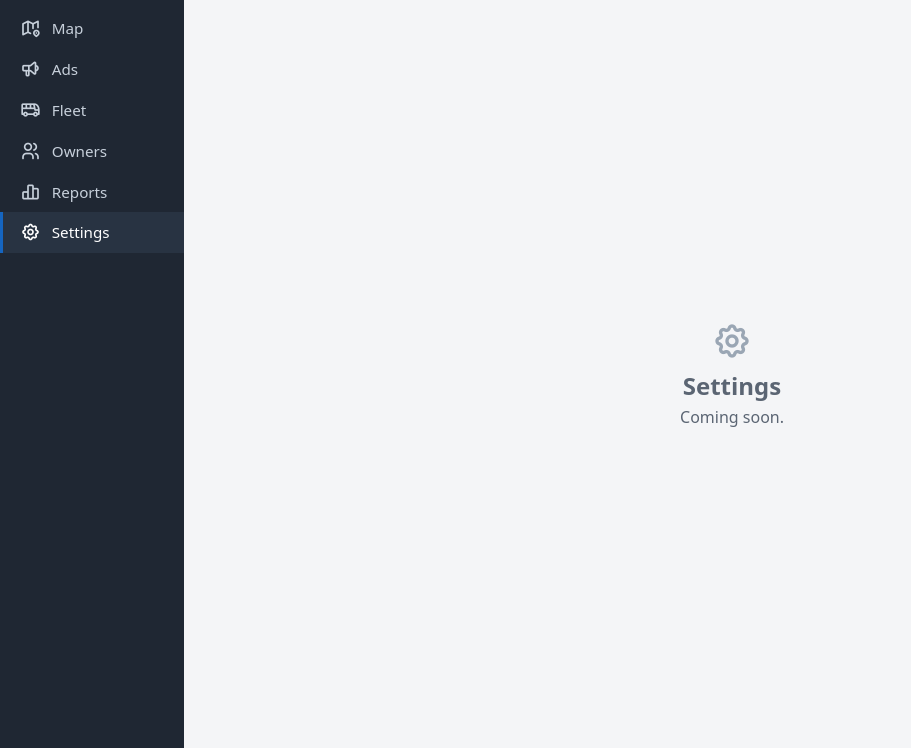
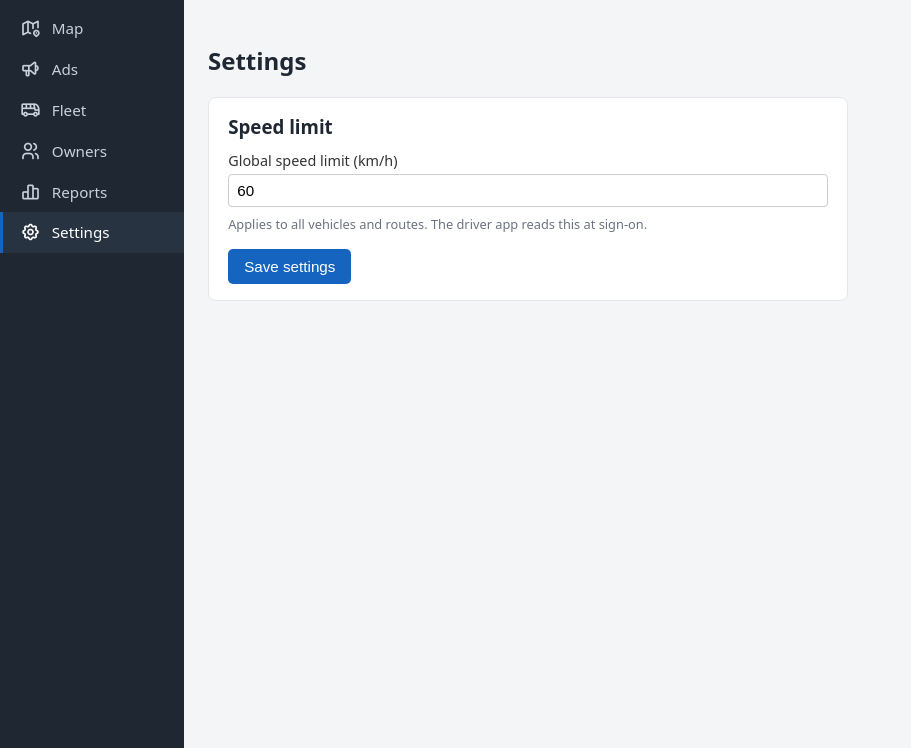
Before and after one commit to caritechsolutions/psv-tracker, a PHP site: page /settings.php in a window 1280 px wide. Shown: the part 52-800 px from the top of the page, without its empty margins (0-911 px from the left). Run offline with PHP 8.4, Linux system fonts and the light colour scheme; the visitor is signed in with stand-in values (Sample User, id 1); data comes from the database, SQL or seed files in the repository; both versions use the stored data as it was after the commit; some libraries are stand-ins or nearby versions.

Commit message:
Global speed-limit setting + driver name in map popups
Addition A — global speed limit:
- schema/008_settings.sql: generic key/value settings table (future settings
  need no new columns), seeded speed_limit_kmh=60.
- api/db.php: setting_get()/setting_set() helpers (shared DB helpers; no capture
  endpoint contract changed).
- admin/settings.php: real Settings section in the shell — admin sets the global
  speed limit (validated positive int 1-300). CSRF, require_admin_page, PRG+flash.
- api/driver-vehicles.php: adds top-level "speed_limit_kmh": <int> (existing
  shape otherwise unchanged).

Addition B — driver name in map popups:
- admin/positions.php and owner/positions.php already return driver_name, so no
  endpoint change; owner scoping unchanged.
- admin/assets/map.js and owner/assets/owner-map.js: popups now show
  "Driver: <name>" under the registration, alongside route/seat/speed/last-seen.

Verified: admin Settings persists the limit and the driver-vehicles endpoint
reflects it (and a change); invalid value rejected. With vehicles in service,
both the admin and owner map popups show the driver name, and the owner still
sees only their own vehicle.

Co-Authored-By: Claude Opus 4.8 <noreply@anthropic.com>
Claude-Session: https://claude.ai/code/session_01PTEiL2BjNZahETevEQB1aX

```diff
--- a/admin/assets/map.js
+++ b/admin/assets/map.js
@@ -78,13 +78,15 @@
 
   function popupHtml(v, serverTime) {
     var speed = (v.speed === null || v.speed === undefined) ? '—' : Math.round(v.speed) + ' km/h';
-    return [
+    var lines = [
       '<div class="popup-reg">' + esc(v.registration) + '</div>',
       'Route ' + esc(v.route_number) + ' — ' + esc(v.route_name),
       seatLabel(v.seat_status),
       'Speed: ' + speed,
       'Last seen ' + esc(lastSeen(serverTime, v.received_at))
-    ].join('<br>');
+    ];
+    if (v.driver_name) lines.splice(1, 0, 'Driver: ' + esc(v.driver_name));
+    return lines.join('<br>');
   }
 
   // Create/update/remove marker objects to mirror the payload. Does NOT decide
--- a/admin/settings.php
+++ b/admin/settings.php
@@ -1,9 +1,55 @@
 <?php
 declare(strict_types=1);
+require __DIR__ . '/../api/db.php';
 require __DIR__ . '/auth.php';
 require __DIR__ . '/partials/layout.php';
+
 $admin = require_admin_page();
 
+const SPEED_LIMIT_MIN = 1;
+const SPEED_LIMIT_MAX = 300;
+
+if (($_SERVER['REQUEST_METHOD'] ?? '') === 'POST') {
+    csrf_verify();
+    $raw = trim($_POST['speed_limit_kmh'] ?? '');
+    admin_session_start();
+    if (!ctype_digit($raw) || (int) $raw < SPEED_LIMIT_MIN || (int) $raw > SPEED_LIMIT_MAX) {
+        $_SESSION['settings_flash'] = ['type' => 'err', 'msg' => 'Speed limit must be a whole number between ' . SPEED_LIMIT_MIN . ' and ' . SPEED_LIMIT_MAX . ' km/h.'];
+    } else {
+        setting_set('speed_limit_kmh', (string) (int) $raw);
+        $_SESSION['settings_flash'] = ['type' => 'ok', 'msg' => 'Settings saved.'];
+    }
+    header('Location: settings.php');
+    exit;
+}
+
+admin_session_start();
+$flash = $_SESSION['settings_flash'] ?? null;
+unset($_SESSION['settings_flash']);
+
+$speedLimit = (int) setting_get('speed_limit_kmh', '60');
+$h = static fn ($s): string => htmlspecialchars((string) $s, ENT_QUOTES);
+
 admin_layout_start(['admin' => $admin, 'active' => 'settings', 'title' => 'Settings']);
-admin_coming_soon('Settings', 'ti-settings');
+?>
+<div class="ads-page">
+  <h2>Settings</h2>
+
+  <?php if ($flash): ?>
+    <div class="flash <?= $flash['type'] === 'ok' ? 'flash-ok' : 'flash-err' ?>"><?= $h($flash['msg']) ?></div>
+  <?php endif; ?>
+
+  <form class="ads-form" method="post" action="settings.php">
+    <?= csrf_field() ?>
+    <h3>Speed limit</h3>
+    <label>Global speed limit (km/h)
+      <input name="speed_limit_kmh" type="number" min="<?= SPEED_LIMIT_MIN ?>" max="<?= SPEED_LIMIT_MAX ?>" required value="<?= $h($speedLimit) ?>">
+    </label>
+    <small class="hint">Applies to all vehicles and routes. The driver app reads this at sign-on.</small>
+    <div class="form-actions">
+      <button type="submit" class="btn">Save settings</button>
+    </div>
+  </form>
+</div>
+<?php
 admin_layout_end();
--- a/api/db.php
+++ b/api/db.php
@@ -100,3 +100,21 @@ function normalize_ts($value): string
     $ts = strtotime((string) $value);
     return $ts ? date('Y-m-d H:i:s', $ts) : date('Y-m-d H:i:s');
 }
+
+/** Read a global setting (string), or $default if it isn't set. */
+function setting_get(string $key, ?string $default = null): ?string
+{
+    $stmt = db()->prepare('SELECT setting_value FROM settings WHERE setting_key = ? LIMIT 1');
+    $stmt->execute([$key]);
+    $value = $stmt->fetchColumn();
+    return $value === false ? $default : (string) $value;
+}
+
+/** Create or update a global setting. */
+function setting_set(string $key, string $value): void
+{
+    db()->prepare(
+        'INSERT INTO settings (setting_key, setting_value) VALUES (?, ?)
+         ON DUPLICATE KEY UPDATE setting_value = VALUES(setting_value)'
+    )->execute([$key, $value]);
+}
--- a/owner/assets/owner-map.js
+++ b/owner/assets/owner-map.js
@@ -60,13 +60,15 @@
 
   function popupHtml(v, serverTime) {
     var speed = (v.speed === null || v.speed === undefined) ? '—' : Math.round(v.speed) + ' km/h';
-    return [
+    var lines = [
       '<div class="popup-reg">' + esc(v.registration) + '</div>',
       'Route ' + esc(v.route_number) + ' — ' + esc(v.route_name),
       seatLabel(v.seat_status),
       'Speed: ' + speed,
       'Last seen ' + esc(lastSeen(serverTime, v.received_at))
-    ].join('<br>');
+    ];
+    if (v.driver_name) lines.splice(1, 0, 'Driver: ' + esc(v.driver_name));
+    return lines.join('<br>');
   }
 
   function render(data) {
```
Also changed, not shown: api/driver-vehicles.php (+4 -3 lines), schema/008_settings.sql (added, +10 -0 lines).
